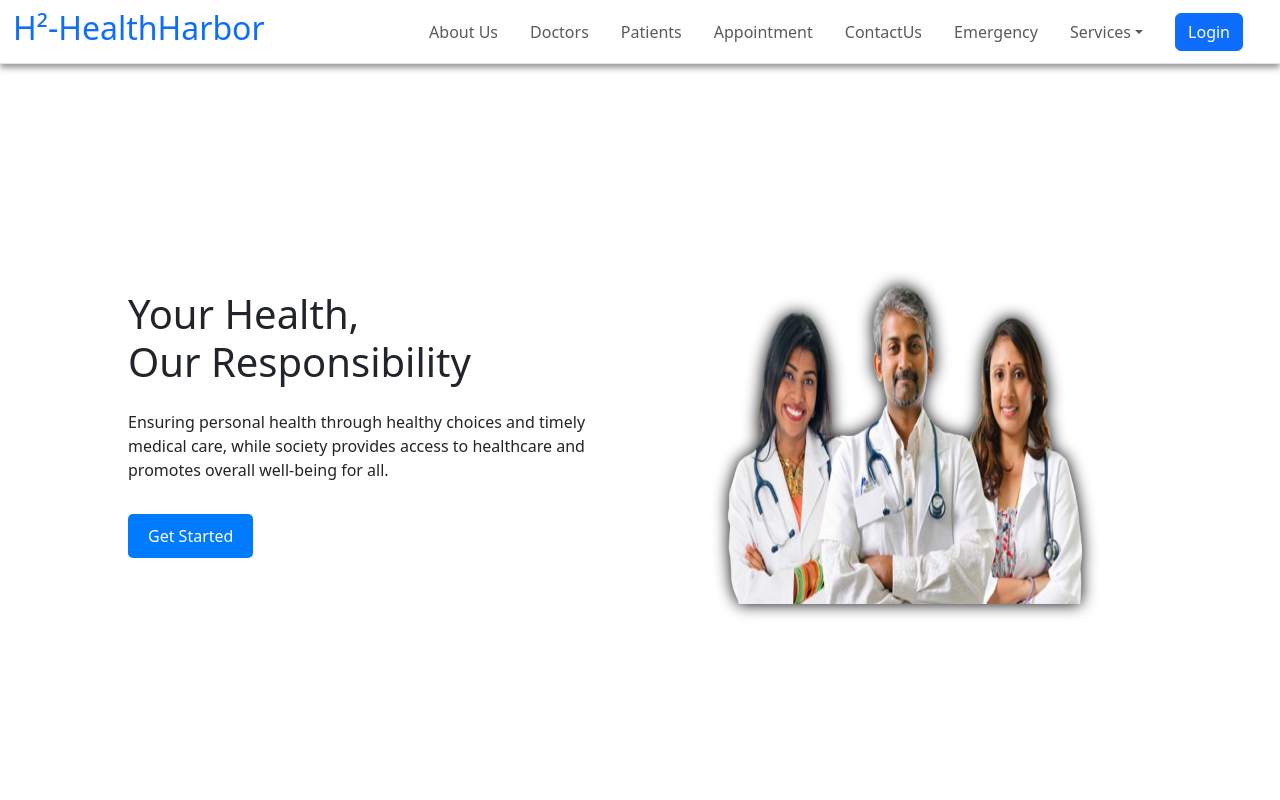
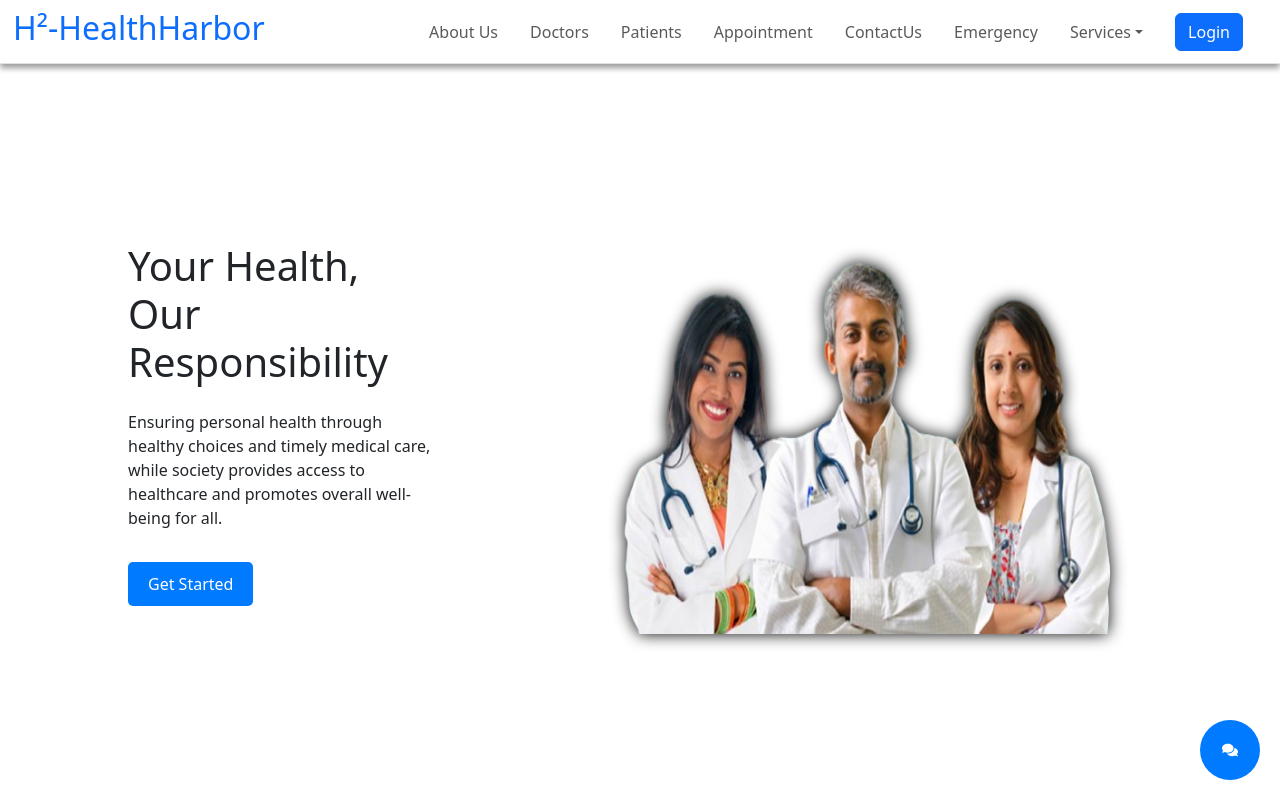
Before and after one commit to sakthivel2264/H2-HealthHarbor, a React (Vite) app in the folder client/: page / in a window 1280 px wide. Shown: the top 800 px of the page. Built offline with nearby package versions, Linux system fonts and the light colour scheme; no server answers.

Commit message:
Added chatbot

```diff
--- /dev/null
+++ b/client/src/components/FastBot/FastBot.css
@@ -0,0 +1,48 @@
+.floating-bot {
+    position: fixed;
+    bottom: 20px;
+    right: 20px;
+    z-index: 9999;
+  }
+
+  .bot-icon {
+    width: 60px;
+    height: 60px;
+    background-color: #007bff;
+    color: #fff;
+    display: flex;
+    justify-content: center;
+    align-items: center;
+    border-radius: 50%;
+    cursor: pointer;
+  }
+
+  .bot-icon:hover {
+    background-color: #0056b3;
+  }
+
+  .open {
+    width: 400px;
+    height: 600px;
+  }
+
+  .open .bot-icon {
+    display: none;
+  }
+
+  /* CSS for the close button */
+.close-btn {
+    position: absolute;
+    top: 10px;
+    right: 10px;
+    background-color: transparent;
+    border: none;
+    color: #555; /* Adjust color as needed */
+    font-size: 20px;
+    cursor: pointer;
+    outline: none;
+  }
+
+  .close-btn:hover {
+    color: #777; /* Adjust hover color as needed */
+  }
--- /dev/null
+++ b/client/src/components/FastBot/Fastbot.jsx
@@ -0,0 +1,38 @@
+import React, { useState } from "react";
+import { FaComments, FaTimes } from "react-icons/fa";
+import './FastBot.css'
+
+const FastBot = () => {
+  const [isOpen, setIsOpen] = useState(false);
+
+  const toggleBot = () => {
+    setIsOpen(!isOpen);
+  };
+
+  const closeBot = () => {
+    setIsOpen(false);
+  };
+
+  return (
+    <div className="floating-bot">
+      {isOpen ? (
+        <div className="bot-container">
+          <iframe
+            style={{ width: "400px", height: "600px" }}
+            src="https://app.fastbots.ai/embed/cltzou6bn002fswb3x4b63gku"
+            title="Your Embedded Content"
+          ></iframe>
+          <button className="close-btn" onClick={closeBot}>
+            <FaTimes />
+          </button>
+        </div>
+      ) : (
+        <div className="bot-icon" onClick={toggleBot}>
+          <FaComments />
+        </div>
+      )}
+    </div>
+  );
+};
+
+export default FastBot;
--- a/client/src/components/UserDashboard/UserProfile.jsx
+++ b/client/src/components/UserDashboard/UserProfile.jsx
@@ -11,7 +11,7 @@ const UserProfile = () => {
         aria-expanded="true"
       >
         <img
-          src="https://github.com/mdo.png"
+          src="https://tse2.mm.bing.net/th?id=OIP.x7X2oAehk5M9IvGwO_K0PgHaHa&pid=Api&P=0&h=220"
           alt=""
           width="32"
           height="32"
--- a/client/src/pages/Hero.css
+++ b/client/src/pages/Hero.css
@@ -42,10 +42,11 @@
 }
 
 .hero-img img {
-  width: 100%;
-  min-height: 360px;
+  max-width: 680px;
+  min-height: 420px;
   border-radius: 15px;
   filter: drop-shadow(0 0 8px black);
+  margin-left: 8%;
 }
 
 .about {
--- a/client/src/pages/Hero.jsx
+++ b/client/src/pages/Hero.jsx
@@ -1,9 +1,11 @@
 import './Hero.css'
 import image from '../images/heroimg.png'
 import {Link} from 'react-router-dom'
+import FastBot from '../components/FastBot/Fastbot'
 
 const Hero = () => {
     return (
+        <>
       <section className="hero">
         <div className="hero-content">
           <h1>
@@ -23,7 +25,9 @@ const Hero = () => {
             alt="hero"
           />
         </div>
+        <FastBot/>
       </section>
+      </>
     )}
 
 export default Hero
```
